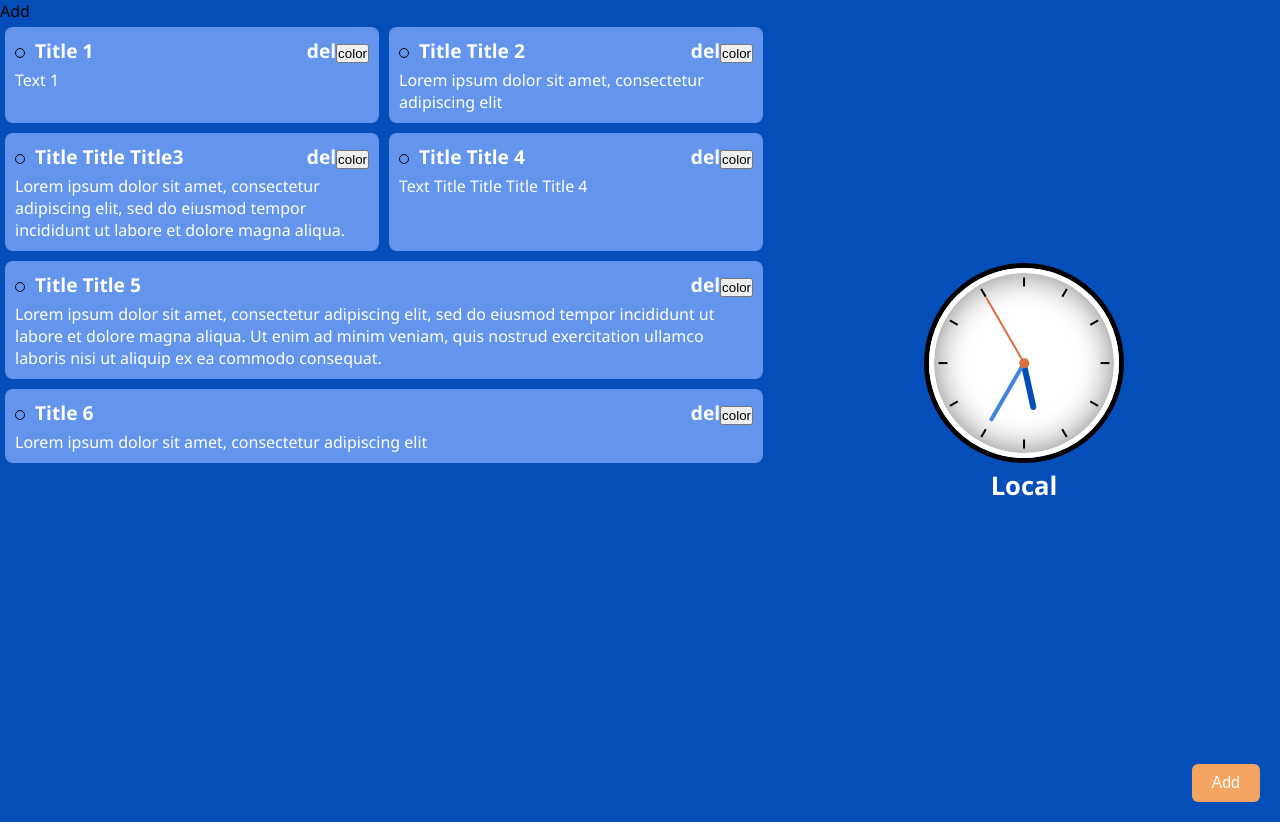
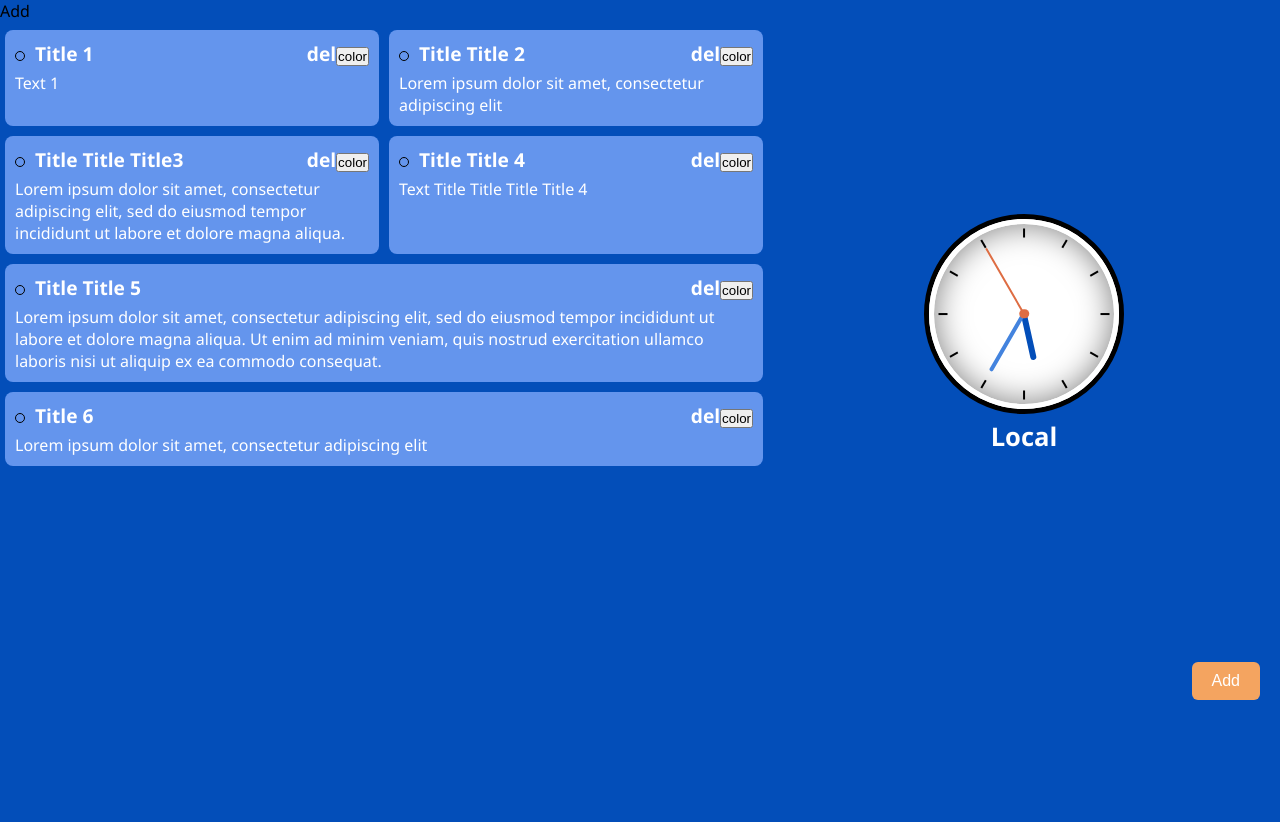
Before and after one commit to askhatxx/organizer-app, a React (Create React App) app: page / in a window 1280 px wide. After the commit the page ends 800 px from the top, so only its background shows below. Built offline with nearby package versions, Linux system fonts and the light colour scheme.

Commit message:
Commit 15

```diff
--- a/public/index.html
+++ b/public/index.html
@@ -1,5 +1,5 @@
 <!DOCTYPE html>
-<html lang="en">
+<html>
   <head>
     <meta charset="utf-8" />
     <meta name="viewport" content="width=device-width, initial-scale=1" />
--- a/src/components/App.js
+++ b/src/components/App.js
@@ -100,10 +100,11 @@ export default class App extends Component {
         //console.log(this.state);
         return (
             <div>
-                <div className='box-notes-options'>
-                    <NoteAdd addNote={this.addNote}/>
-                </div>
+
                 <div className='box'>
+                    <div className='box-0'>
+                        <NoteAdd addNote={this.addNote}/>
+                    </div>
                     <div className='box-1'>
                         <Notes
                             notes={notes}
--- a/src/index.css
+++ b/src/index.css
@@ -14,6 +14,13 @@ body {
     flex-wrap: wrap;
     justify-content: center;
     min-height: 100vh;
+    align-content: flex-start;
+    position: relative;
+}
+.box-0 {
+    position: absolute;
+    width: 100%;
+    z-index: 300;
 }
 .box-1 {
     flex: 0 0 60%;
@@ -25,7 +32,10 @@ body {
 .box-clock {
     display: flex;
     flex-direction: column;
-    height: 100%;
+    position: sticky;
+    top: 0;
+    min-height: 90vh;
+    padding-top: 25px;
 }
 
 .box-circles {
@@ -192,6 +202,7 @@ body {
     display: flex;
     flex-wrap: wrap;
     align-content: flex-start;
+    padding-top: 25px;
 }
 .note {
     color: #fff;
@@ -270,7 +281,7 @@ body {
     background: #fff;
     border-radius: 10px;
     padding: 10px;
-    z-index: 400;
+    z-index: 300;
 }
 .box-notes-add input,
 .box-notes-add textarea {
```
